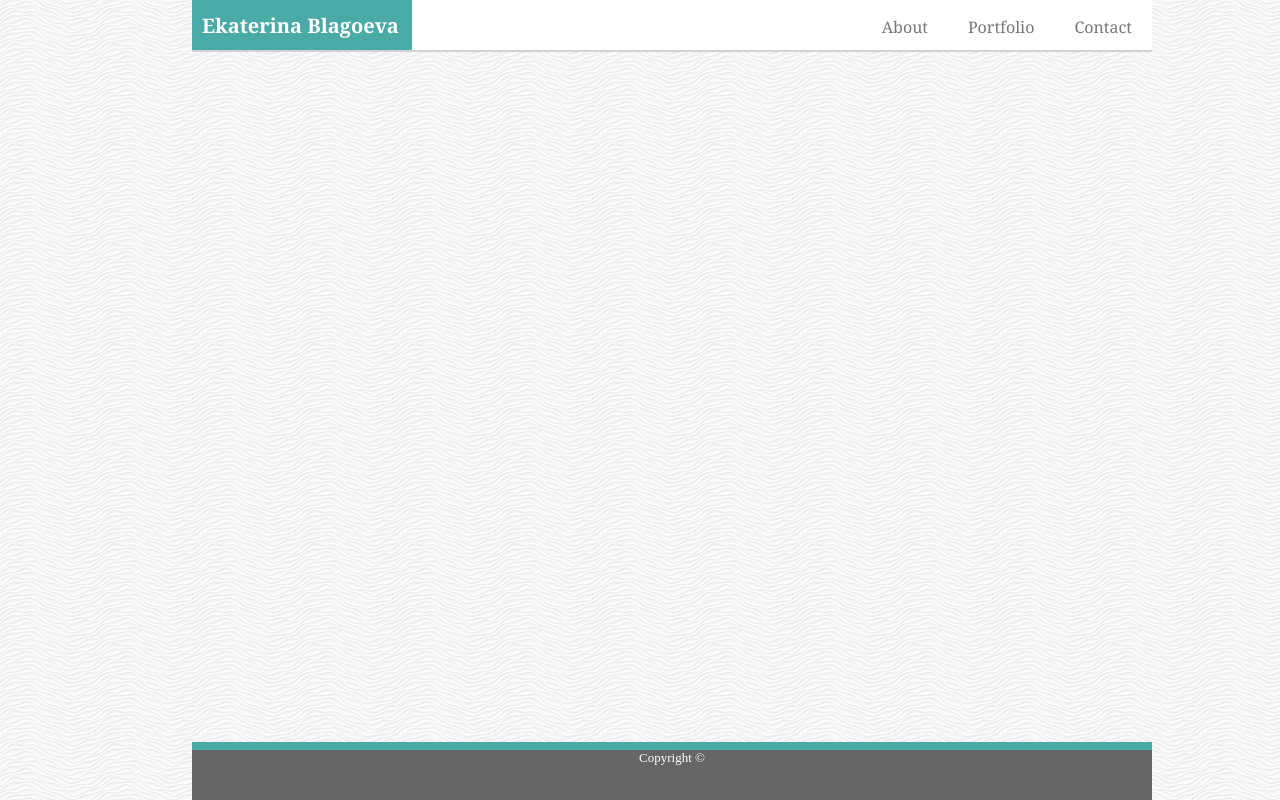
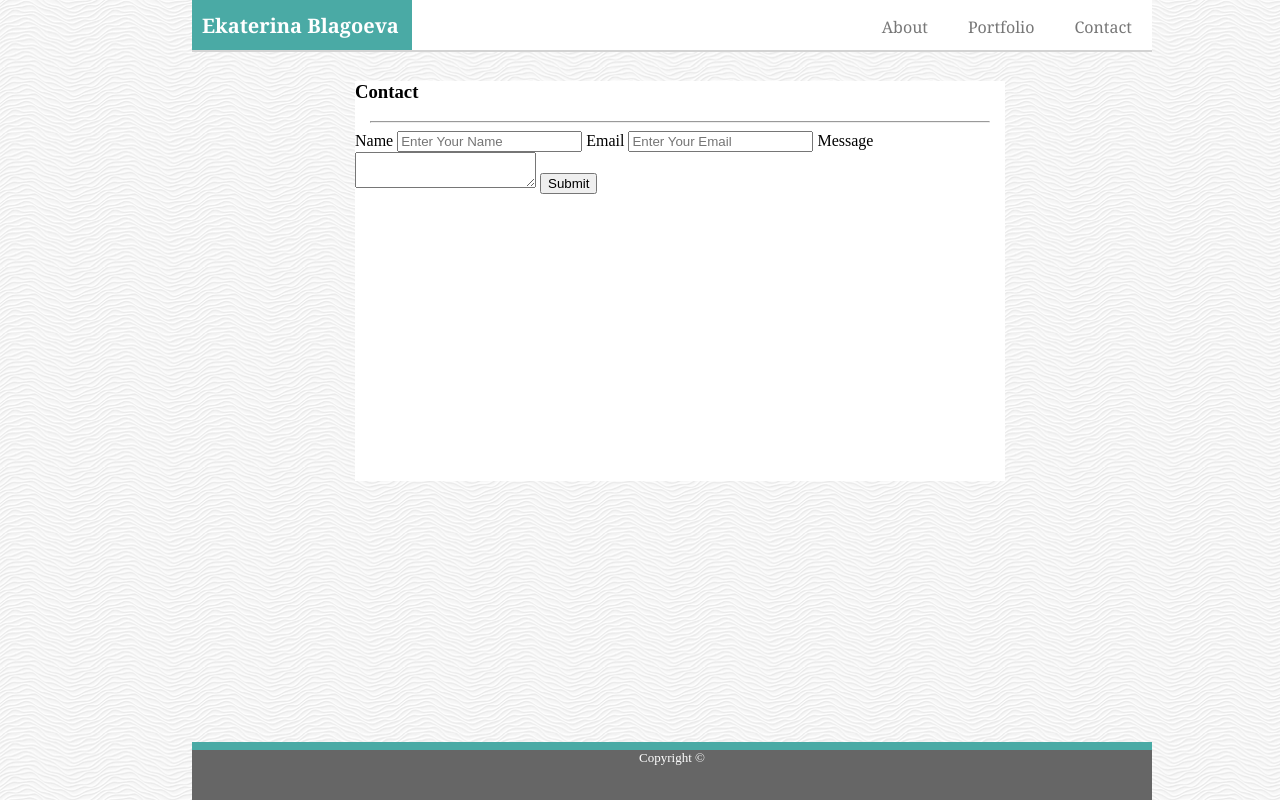
Before and after one commit to TiaDevilish/Basic-Portfolio, a plain HTML site: page contact.html in a window 1280 px wide. Drawn offline with Linux system fonts and the light colour scheme.

Commit message:
starting the contact form

```diff
--- a/assets/css/style.css
+++ b/assets/css/style.css
@@ -120,3 +120,11 @@ h2 {
     text-indent: 10px;
     margin-left: 10px;
 }
+
+form {
+    background-color: #ffffff;
+    width: 650px;
+    height: 400px;
+    margin-left: 163px;
+
+}
--- a/contact.html
+++ b/contact.html
@@ -18,14 +18,27 @@
             </div>
         </div>
     </div>
+<br>
+<br>
+<br>
+<form>
+    <h3>Contact</h3>
+    <hr>
+    <label for="name">Name</label>
+    <input type="text" class="field" placeholder="Enter Your Name">
 
+    <label for="email">Email</label>
+    <input type="email" class="field" placeholder="Enter Your Email">
 
+    <label>Message</label>
+    <textarea></textarea>
 
+    <button class="submit">Submit</button>
+
+</form>
 
 
     <footer>Copyright ©</footer>
 
-
-
-</body>
+    </body>
 </html>
```
Also changed, not shown: index.html (+1 -3 lines).
